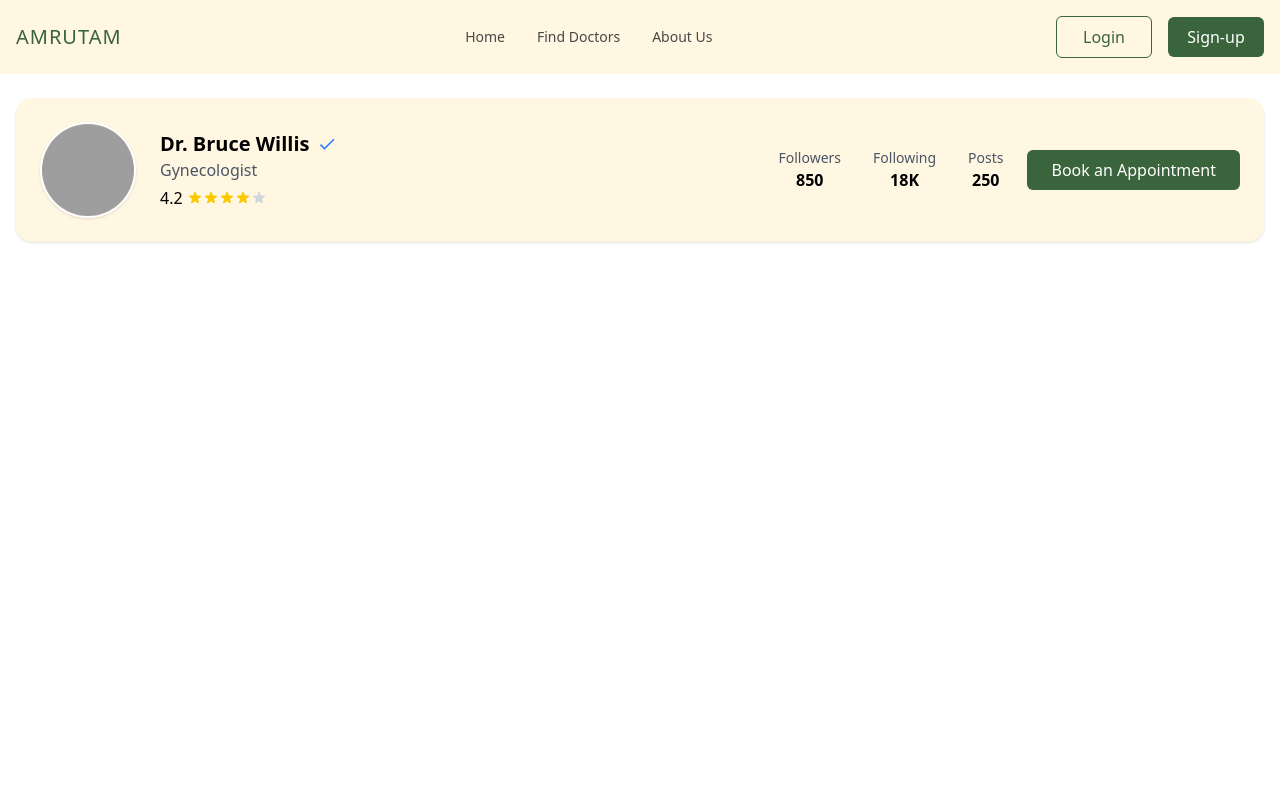
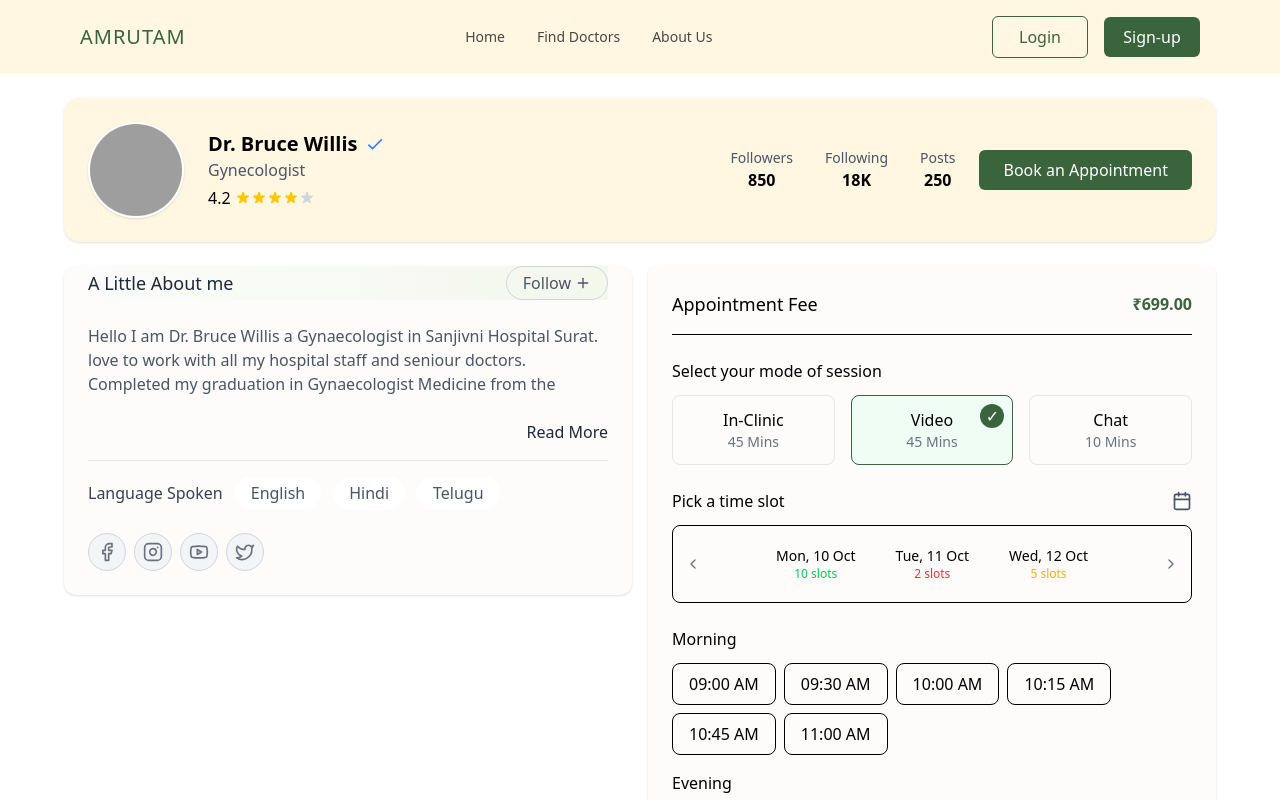
Before and after one commit to cdileep23/design1, a React (Vite) app: page / in a window 1280 px wide. Shown: the top 800 px of the page. Built offline with nearby package versions, Linux system fonts and the light colour scheme; grey boxes are pictures that could not be loaded.

Commit message:
appointment done

```diff
--- a/package.json
+++ b/package.json
@@ -11,6 +11,7 @@
   },
   "dependencies": {
     "@tailwindcss/vite": "^4.1.5",
+    "lucide-react": "^0.507.0",
     "react": "^19.0.0",
     "react-dom": "^19.0.0",
     "tailwindcss": "^4.1.5"
--- a/src/App.jsx
+++ b/src/App.jsx
@@ -1,12 +1,14 @@
 import React from "react";
 import Header from "./components/Header";
 import UserProfile from "./components/UserProfile";
+import Booking from "./components/Booking";
 
 function App() {
   return (
     <main className="bg-white min-h-screen flex flex-col">
       <Header />
       <UserProfile />
+      <Booking/>
     </main>
   );
 }
--- /dev/null
+++ b/src/components/About.jsx
@@ -0,0 +1,79 @@
+import React from "react";
+import { Plus, Facebook, Instagram, Youtube, Twitter } from "lucide-react";
+
+const About = () => {
+  return (
+    <div className="bg-[#fefbfb] rounded-xl px-6 pb-6 shadow-sm">
+      <div className=" w-full flex  justify-between items-center mb-6 bg-gradient-to-r from-[#FBFCFB] to-[#F4F7EC] ">
+        <h2 className="text-lg font-medium text-gray-800">A Little About me</h2>
+        <button className="border border-gray-300 rounded-full px-4 py-1 text-gray-600 flex items-center gap-1 hover:bg-gray-50">
+          Follow
+          <Plus size={16} />
+        </button>
+      </div>
+
+      <div className="mb-4">
+        <p className="text-gray-600 mb-6">
+          Hello I am Dr. Bruce Willis a Gynaecologist in Sanjivni Hospital
+          Surat. love to work with all my hospital staff and seniour doctors.
+          Completed my graduation in Gynaecologist Medicine from the
+        </p>
+
+        <div className="text-right">
+          <a href="#" className="text-gray-800 font-medium hover:underline">
+            Read More
+          </a>
+        </div>
+      </div>
+
+      <div className="border-t border-gray-200 my-4"></div>
+
+      <div className="mb-6">
+        <div className="flex flex-wrap items-center gap-3">
+          <span className="text-gray-700">Language Spoken</span>
+          <span className="bg-white px-4 py-1 rounded-full text-gray-600">
+            English
+          </span>
+          <span className="bg-white px-4 py-1 rounded-full text-gray-600">
+            Hindi
+          </span>
+          <span className="bg-white px-4 py-1 rounded-full text-gray-600">
+            Telugu
+          </span>
+        </div>
+      </div>
+
+      <div className="flex gap-2">
+        <a
+          href="#"
+          className="bg-gray-100 p-2 rounded-full border border-gray-300 hover:bg-gray-200"
+        >
+          <Facebook size={20} className="text-gray-500" />
+        </a>
+
+        <a
+          href="#"
+          className="bg-gray-100 p-2 rounded-full border border-gray-300 hover:bg-gray-200"
+        >
+          <Instagram size={20} className="text-gray-500" />
+        </a>
+
+        <a
+          href="#"
+          className="bg-gray-100 p-2 rounded-full border border-gray-300 hover:bg-gray-200"
+        >
+          <Youtube size={20} className="text-gray-500" />
+        </a>
+
+        <a
+          href="#"
+          className="bg-gray-100 p-2 rounded-full border border-gray-300 hover:bg-gray-200"
+        >
+          <Twitter size={20} className="text-gray-500" />
+        </a>
+      </div>
+    </div>
+  );
+};
+
+export default About;
--- /dev/null
+++ b/src/components/Appointment.jsx
@@ -0,0 +1,196 @@
+import React, { useState } from "react";
+import { Calendar, ChevronLeft, ChevronRight, Clock } from "lucide-react";
+
+const Appointment = () => {
+  const [sessionType, setSessionType] = useState("video");
+  const [selectedDate, setSelectedDate] = useState(null);
+  const [selectedTime, setSelectedTime] = useState(null);
+
+
+  const dates = [
+    { day: "Mon", date: "10 Oct", slots: 10 },
+    { day: "Tue", date: "11 Oct", slots: 2 },
+    { day: "Wed", date: "12 Oct", slots: 5 },
+  ];
+
+
+  const morningSlots = [
+    "09:00 AM",
+    "09:30 AM",
+    "10:00 AM",
+    "10:15 AM",
+    "10:45 AM",
+    "11:00 AM",
+  ];
+  const eveningSlots = [
+    "04:00 PM",
+    "04:15 PM",
+    "04:30 PM",
+    "04:45 PM",
+    "05:15 PM",
+  ];
+
+  return (
+    <div className="bg-[#fefbfb] rounded-lg p-6 shadow-sm">
+      <div className="flex justify-between items-center mb-6 border-b pb-4">
+        <h2 className="text-lg font-medium">Appointment Fee</h2>
+        <span className="text-[#3A643B] font-bold">₹699.00</span>
+      </div>
+
+      <div className="mb-6">
+        <h3 className="text-base font-medium mb-3">
+          Select your mode of session
+        </h3>
+        <div className="flex gap-4">
+          <button
+            className={`flex-1 py-3 px-4 rounded-lg border ${
+              sessionType === "clinic"
+                ? "border-gray-400 bg-gray-50"
+                : "border-gray-200"
+            }`}
+            onClick={() => setSessionType("clinic")}
+          >
+            <div className="text-center">
+              <p className="font-medium">In-Clinic</p>
+              <p className="text-sm text-gray-500">45 Mins</p>
+            </div>
+          </button>
+
+          <button
+            className={`flex-1 py-3 px-4 rounded-lg border relative ${
+              sessionType === "video"
+                ? "border-[#3A643B] bg-green-50"
+                : "border-gray-200"
+            }`}
+            onClick={() => setSessionType("video")}
+          >
+            <div className="text-center">
+              <p className="font-medium">Video</p>
+              <p className="text-sm text-gray-500">45 Mins</p>
+            </div>
+            {sessionType === "video" && (
+              <div className="absolute top-2 right-2 bg-[#3A643B] rounded-full p-1">
+                <div className="w-4 h-4 text-white flex items-center justify-center">
+                  ✓
+                </div>
+              </div>
+            )}
+          </button>
+
+          <button
+            className={`flex-1 py-3 px-4 rounded-lg border ${
+              sessionType === "chat"
+                ? "border-gray-400 bg-gray-50"
+                : "border-gray-200"
+            }`}
+            onClick={() => setSessionType("chat")}
+          >
+            <div className="text-center">
+              <p className="font-medium">Chat</p>
+              <p className="text-sm text-gray-500">10 Mins</p>
+            </div>
+          </button>
+        </div>
+      </div>
+
+
+      <div className="mb-6">
+        <div className="flex justify-between items-center mb-3">
+          <h3 className="text-base font-medium">Pick a time slot</h3>
+          <Calendar size={20} className="text-gray-600" />
+        </div>
+
+
+        <div className="relative mb-6">
+          <div className="flex items-center justify-between border rounded-lg p-1">
+            <button className="text-gray-500 p-2">
+              <ChevronLeft size={16} />
+            </button>
+
+            <div className="flex gap-2 overflow-x-auto py-2 px-1">
+              {dates.map((date, index) => (
+                <button
+                  key={index}
+                  onClick={() => setSelectedDate(date.day + " " + date.date)}
+                  className={`flex-shrink-0 px-4 py-2 rounded-lg ${
+                    selectedDate === date.day + " " + date.date
+                      ? "bg-green-100 border border-green-300"
+                      : "hover:bg-gray-100"
+                  }`}
+                >
+                  <div className="text-center">
+                    <p className="text-sm">
+                      {date.day}, {date.date}
+                    </p>
+                    <p
+                      className={`text-xs ${
+                        date.slots <= 2
+                          ? "text-red-500"
+                          : date.slots <= 5
+                          ? "text-yellow-500"
+                          : "text-green-500"
+                      }`}
+                    >
+                      {date.slots} slots
+                    </p>
+                  </div>
+                </button>
+              ))}
+            </div>
+
+            <button className="text-gray-500 p-2">
+              <ChevronRight size={16} />
+            </button>
+          </div>
+        </div>
+
+        {/* Morning Slots */}
+        <div className="mb-4">
+          <h4 className="font-medium mb-3">Morning</h4>
+          <div className="flex flex-wrap gap-2">
+            {morningSlots.map((time, index) => (
+              <button
+                key={index}
+                onClick={() => setSelectedTime(time)}
+                className={`py-2 px-4 border rounded-lg ${
+                  selectedTime === time
+                    ? "bg-[#3A643B] text-white"
+                    : "hover:bg-gray-100"
+                }`}
+              >
+                {time}
+              </button>
+            ))}
+          </div>
+        </div>
+
+        {/* Evening Slots */}
+        <div className="mb-6">
+          <h4 className="font-medium mb-3">Evening</h4>
+          <div className="flex flex-wrap gap-2">
+            {eveningSlots.map((time, index) => (
+              <button
+                key={index}
+                onClick={() => setSelectedTime(time)}
+                className={`py-2 px-4 border rounded-lg ${
+                  selectedTime === time
+                    ? "bg-[#3A643B] text-white"
+                    : "hover:bg-gray-100"
+                }`}
+              >
+                {time}
+              </button>
+            ))}
+          </div>
+        </div>
+      </div>
+
+      {/* Book Appointment Button */}
+      <button className="w-full bg-[#3A643B] text-white py-3 rounded-lg font-medium hover:bg-green-800 transition-colors">
+        Make An Appointment
+      </button>
+    </div>
+  );
+};
+
+export default Appointment;
--- /dev/null
+++ b/src/components/Booking.jsx
@@ -0,0 +1,25 @@
+import React from "react";
+import About from "./About";
+import Appointment from "./Appointment";
+
+const Booking = () => {
+  return (
+    <div className="w-full flex justify-center">
+      <div className="max-w-6xl w-full ">
+        <div className="grid grid-cols-1 md:grid-cols-2 gap-4">
+
+          <div className="order-1 md:order-2">
+           <Appointment/>
+          </div>
+
+
+          <div className="order-2 md:order-1">
+            <About />
+          </div>
+        </div>
+      </div>
+    </div>
+  );
+};
+
+export default Booking;
--- a/src/components/Header.jsx
+++ b/src/components/Header.jsx
@@ -3,7 +3,7 @@ import React from "react";
 const Header = () => {
   return (
     <nav className="bg-[#FFF7E2] py-4">
-      <div className="max-w-7xl mx-auto px-4 flex items-center justify-between">
+      <div className="max-w-6xl mx-auto px-4 flex items-center justify-between">
         <h1 className="text-[#3A643B] font-medium text-xl tracking-wider">
           AMRUTAM
         </h1>
--- a/src/components/UserProfile.jsx
+++ b/src/components/UserProfile.jsx
@@ -2,8 +2,8 @@ import React from "react";
 
 const UserProfile = () => {
   return (
-    <div className="w-full flex justify-center my-6 px-4">
-      <div className="max-w-7xl md:w-full bg-[#FFF7E2] rounded-2xl shadow-sm p-6">
+    <div className="w-full flex justify-center my-6">
+      <div className="max-w-6xl md:w-full bg-[#FFF7E2] rounded-2xl shadow-sm p-6">
         <div className="flex flex-col md:flex-row items-center justify-between  gap-6">
 
           <div>
@@ -64,7 +64,7 @@ const UserProfile = () => {
               </div>
             </div>
 
-            {/* Appointment button */}
+
             <button className="bg-[#3A643B] text-white py-2 px-6 rounded-md hover:bg-[#2a4b2b] transition-colors font-medium">
               Book an Appointment
             </button>
```
Also changed, not shown: 1 other file (tests, documents, lock files or other folders).
